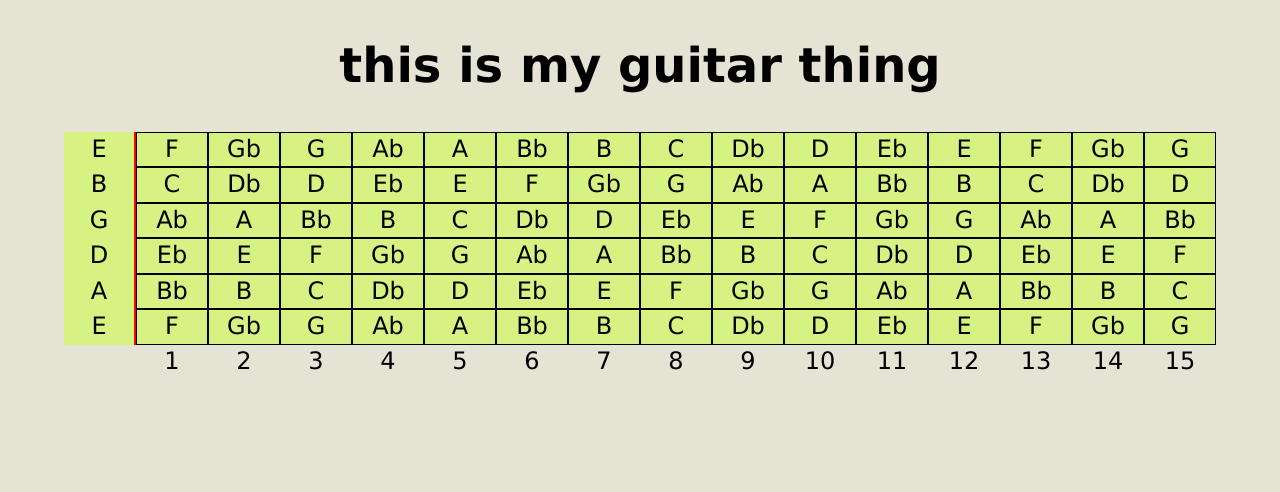
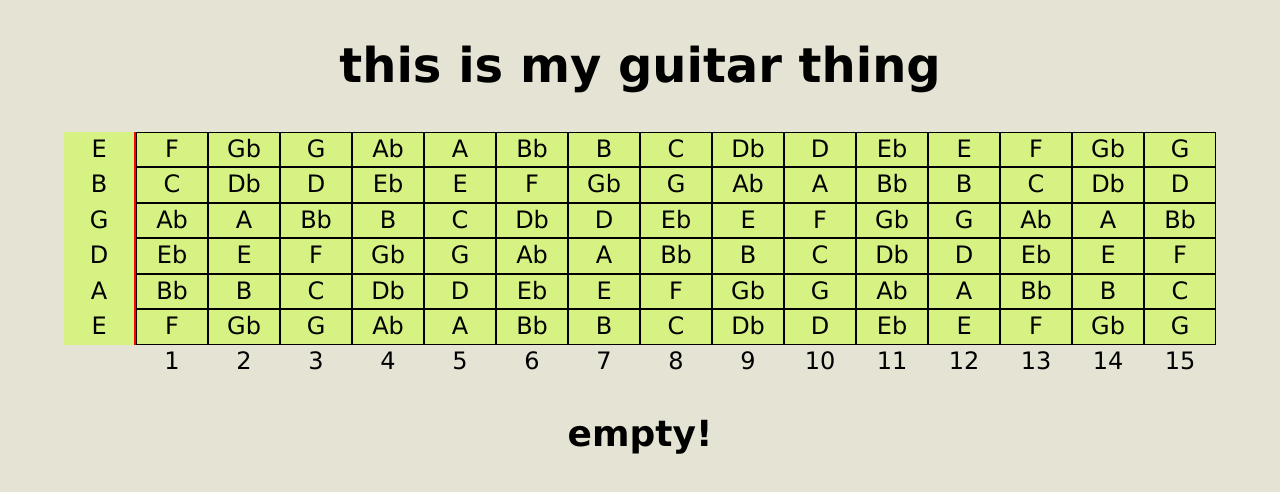
Before and after one commit to jbyer3/GuitarNeckVue, a Vue app: page / in a window 1280 px wide. Shown: the top 492 px of the page. Built offline with nearby package versions, Linux system fonts and the light colour scheme.

Commit message:
hotfixes

```diff
--- a/src/App.vue
+++ b/src/App.vue
@@ -3,11 +3,7 @@
   <h1>this is my guitar thing</h1>
 
   <div class="guitar">
-    <div
-      v-for="string in strings"
-      :key="string.stringId"
-      @click="check(strings)"
-      class="string">
+    <div v-for="string in strings" :key="string.stringId" @click="check(strings)" class="string">
       <div
         v-for="note in string.notes"
         :key="note.id"
@@ -35,10 +31,13 @@
       <div class="fretCounter">15</div>
     </div>
   </div>
+  <h2>{{outputNotes()}}</h2>
 </body>
 </template>
 
 <script>
+import { Array, Note, Interval, Distance, Dictionary, Chord, Scale } from "tonal";
+
 export default {
   name: "app",
   components: {
@@ -46,7 +45,7 @@ export default {
   },
   data() {
     return {
-      chord: new Set,
+      chord: new Set(),
       strings: [
         {
           stringName: "stringOne",
@@ -179,24 +178,25 @@ export default {
             { name: "Gb", isRoot: 0, isHighlighted: 0, id: 615 },
             { name: "G", isRoot: 0, isHighlighted: 0, id: 616 }
           ]
-        },
-      ],
+        }
+      ]
     };
   },
   methods: {
-    check: function(strings){
+    check: function(strings) {
       strings.forEach(string => {
         string.notes.forEach(note => {
-            if(this.chord.has(note.name)){
-              note.isHighlighted = true;
-            } else {
-              note.isHighlighted = false;
-            }
-          })
-      })
+          if (this.chord.has(note.name)) {
+            note.isHighlighted = true;
+          } else {
+            note.isHighlighted = false;
+          }
+        });
+      });
+      this.outputNotes();
     },
     highlight: function(note) {
-      console.log(note)
+      console.log(note.name);
       if (note.isHighlighted == 0 || undefined) {
         note.isHighlighted = true;
         this.chord.add(note.name);
@@ -204,10 +204,26 @@ export default {
         note.isHighlighted = false;
         this.chord.delete(note.name);
       }
-      console.log(this.chord)
+    },
+    outputNotes: function() {
+      // console.log(this.chord)
+      const currentChord = [...this.chord];
+      console.log(`current chord is ${currentChord}`)
+      if(currentChord.length === 0){
+        return "empty!"
+      } else if (currentChord.length === 1){
+        return `one note! ${currentChord[0]}`
+      } else if (currentChord.length === 2){
+        console.log(Distance.interval(currentChord[0], currentChord[1]))
+        return `two notes! ${currentChord[0]} and ${currentChord[1]}`
+      } else if (currentChord.length >= 3){
+        return `Chord!!! `
+      }
     }
   },
-  computed: {}
+  computed: {
+
+  }
 };
 </script>
 
```
